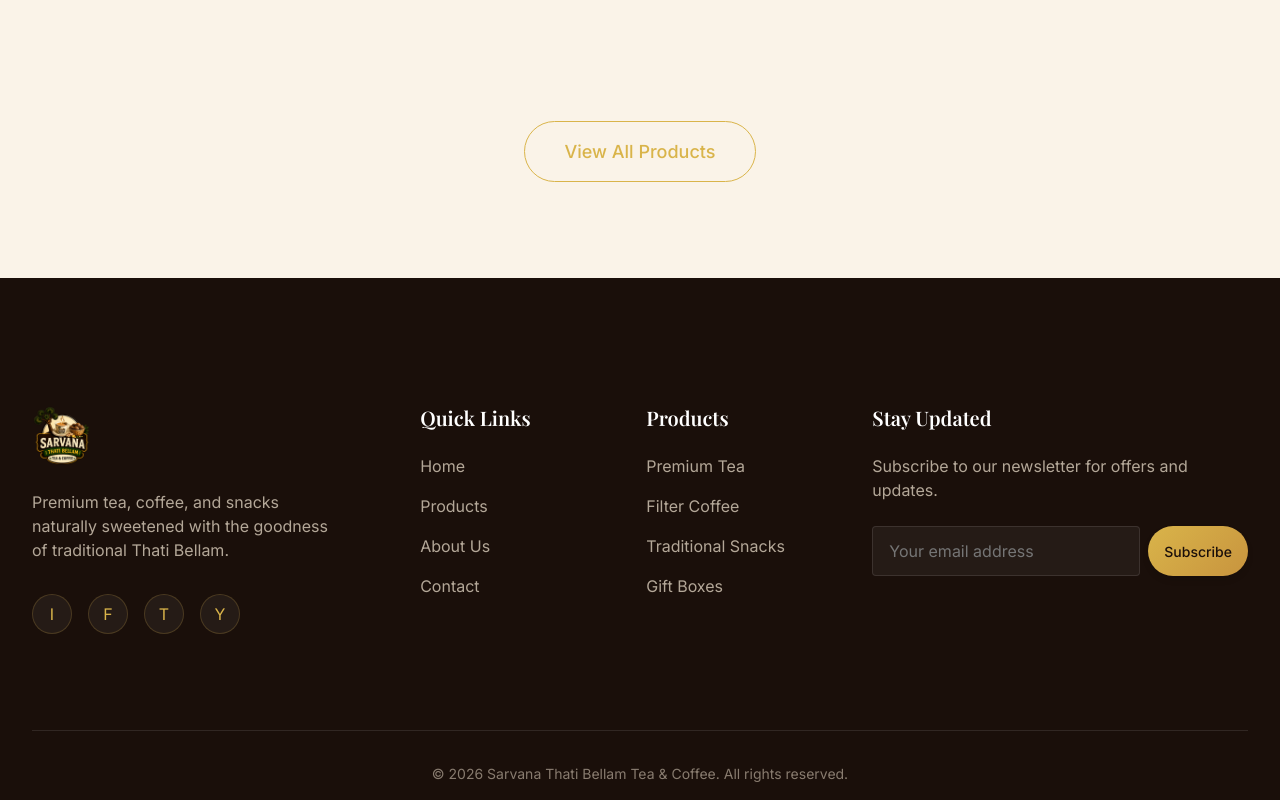
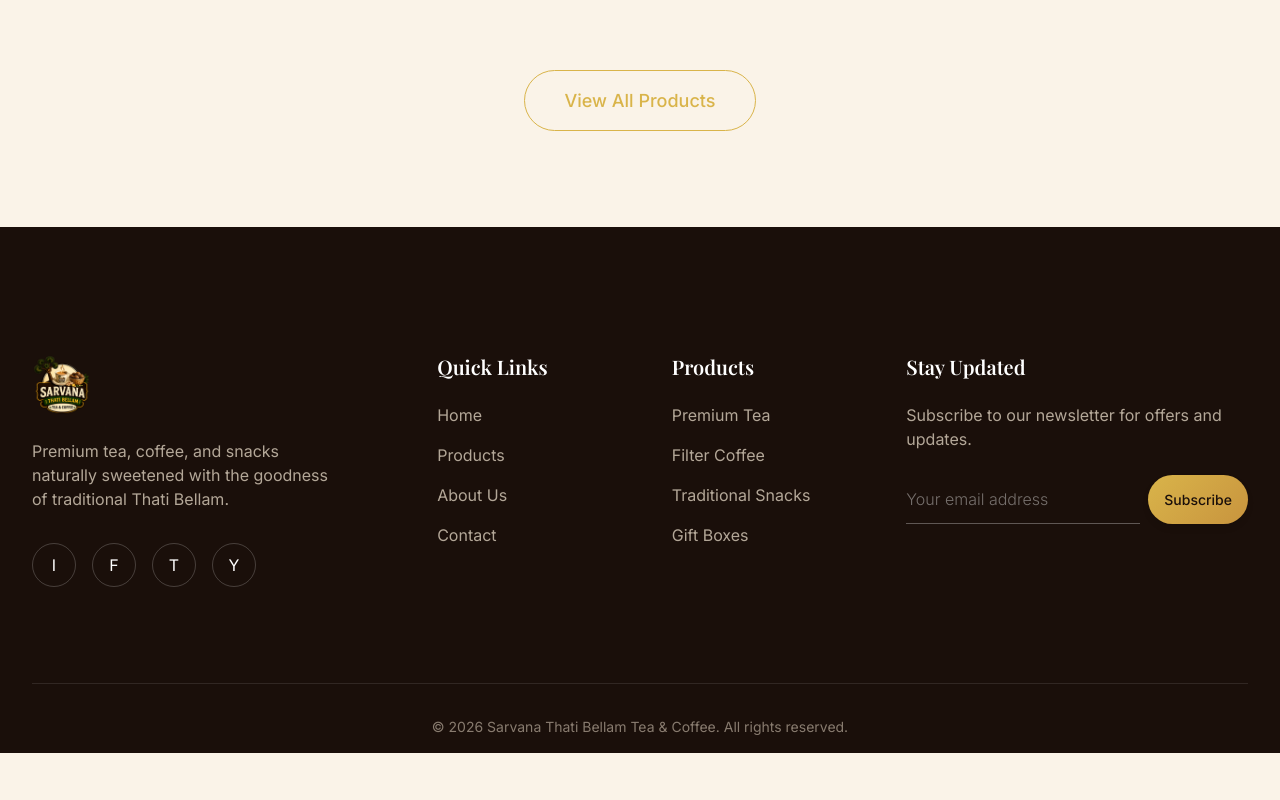
Before and after one commit to Rahul2749/Sarvana_Website, a React (Vite) app: page /products in a window 1280 px wide. Shown: the part 1913-2713 px from the top of the page. After the commit the page ends 2666 px from the top, so only its background shows below. Built offline with nearby package versions, Linux system fonts and the light colour scheme; a web font is replaced by a local one.

Commit message:
feat: enhance mobile responsiveness and premium feel

```diff
--- a/src/components/layout/Footer.css
+++ b/src/components/layout/Footer.css
@@ -8,11 +8,30 @@
 
 .footer-grid {
   display: grid;
-  grid-template-columns: repeat(2, 1fr);
-  gap: var(--spacing-xl) var(--spacing-md);
+  grid-template-columns: 1fr; /* Full width mobile by default */
+  gap: var(--spacing-2xl) var(--spacing-md);
   margin-bottom: var(--spacing-3xl);
   position: relative;
   z-index: 2;
+  text-align: center; /* Center everything on mobile for a curated look */
+}
+
+.footer-logo {
+  display: inline-block; /* Helps with centering */
+  height: 50px;
+  margin-bottom: var(--spacing-md);
+}
+
+.footer-description {
+  color: rgba(245, 232, 212, 0.7);
+  margin: 0 auto var(--spacing-lg) auto; /* Center text block */
+  max-width: 300px;
+}
+
+.social-links {
+  display: flex;
+  gap: var(--spacing-sm);
+  justify-content: center; /* Center icons */
 }
 
 .footer-brand {
@@ -27,6 +46,7 @@
   .footer-grid {
     grid-template-columns: 2fr 1fr 1fr 1.5fr;
     gap: var(--spacing-2xl);
+    text-align: left; /* Back to left-aligned on desktop */
   }
 
   .footer-brand {
@@ -35,6 +55,18 @@
 
   .footer-newsletter {
     grid-column: span 1;
+  }
+
+  .footer-logo {
+    height: 60px;
+  }
+
+  .footer-description {
+    margin: 0 0 var(--spacing-lg) 0; /* Un-center text block on desktop */
+  }
+
+  .social-links {
+    justify-content: flex-start; /* Un-center icons on desktop */
   }
 }
 
@@ -61,23 +93,23 @@
 }
 
 .social-link {
-  width: 40px;
-  height: 40px;
+  width: 44px; /* Slightly larger for touch targets */
+  height: 44px;
   border-radius: 50%;
-  background-color: rgba(255, 255, 255, 0.05);
+  background-color: transparent;
   display: flex;
   align-items: center;
   justify-content: center;
   transition: all var(--transition-normal);
-  color: var(--color-accent);
-  border: 1px solid rgba(217, 180, 74, 0.2);
+  color: var(--color-white);
+  border: 1px solid rgba(255, 255, 255, 0.2);
 }
 
 .social-link:hover {
   background-color: var(--color-accent);
   color: var(--color-primary-dark);
+  border-color: var(--color-accent);
   transform: translateY(-3px);
-  box-shadow: var(--shadow-glow);
 }
 
 .footer-links h3, .footer-newsletter h3 {
@@ -114,21 +146,36 @@
 .newsletter-form {
   display: flex;
   gap: var(--spacing-xs);
+  flex-direction: column; /* Stack input and button on mobile */
+}
+
+@media (min-width: 768px) {
+  .newsletter-form {
+    flex-direction: row;
+  }
 }
 
 .newsletter-form input {
   flex: 1;
-  padding: 0.75rem 1rem;
-  border-radius: var(--radius-sm);
-  border: 1px solid rgba(255, 255, 255, 0.1);
-  background-color: rgba(255, 255, 255, 0.05);
+  padding: 0.75rem 0;
+  border-radius: 0;
+  border: none;
+  border-bottom: 1px solid rgba(255, 255, 255, 0.3);
+  background-color: transparent;
   color: var(--color-white);
   outline: none;
   transition: border-color var(--transition-fast);
+  font-family: var(--font-body);
 }
 
 .newsletter-form input:focus {
   border-color: var(--color-accent);
+}
+
+/* Ensure placeholder is elegant */
+.newsletter-form input::placeholder {
+  color: rgba(255, 255, 255, 0.4);
+  font-weight: 300;
 }
 
 .footer-bottom {
--- a/src/components/layout/Navbar.css
+++ b/src/components/layout/Navbar.css
@@ -178,7 +178,7 @@
 .hamburger span {
   display: block;
   position: absolute;
-  height: 2px;
+  height: 1.5px;
   width: 100%;
   background-color: var(--color-accent);
   border-radius: var(--radius-full);
@@ -230,14 +230,14 @@
   right: 0;
   width: 100%;
   height: 100vh;
-  background: linear-gradient(135deg, rgba(26, 15, 10, 0.97) 0%, rgba(53, 31, 19, 0.99) 100%);
-  backdrop-filter: blur(25px);
-  -webkit-backdrop-filter: blur(25px);
+  background: rgba(26, 15, 10, 0.98);
+  backdrop-filter: blur(40px);
+  -webkit-backdrop-filter: blur(40px);
   z-index: var(--z-modal);
   display: flex;
   align-items: center;
   justify-content: center;
-  border-left: 1px solid rgba(217, 180, 74, 0.15);
+  border-left: 1px solid rgba(255, 255, 255, 0.05);
   overflow: hidden;
 }
 
@@ -261,9 +261,10 @@
 
 .mobile-link {
   font-family: var(--font-display);
-  font-size: var(--text-3xl);
+  font-size: clamp(2rem, 8vw, var(--text-3xl));
   color: var(--color-text-light);
-  font-weight: 600;
+  font-weight: 400;
+  letter-spacing: 1px;
   transition: color var(--transition-fast), transform var(--transition-fast);
   display: inline-block;
   position: relative;
--- a/src/components/products/ProductCard.css
+++ b/src/components/products/ProductCard.css
@@ -1,15 +1,15 @@
+/* Minimal Editorial Premium Approach */
 .product-card {
-  background: rgba(250, 243, 232, 0.65);
-  backdrop-filter: blur(12px);
-  -webkit-backdrop-filter: blur(12px);
-  border: 1px solid rgba(200, 148, 62, 0.22);
-  border-radius: var(--radius-lg);
-  overflow: hidden;
-  box-shadow: 0 8px 30px rgba(53, 31, 19, 0.04);
-  transition: all var(--transition-normal);
+  background: transparent;
+  border: none;
+  border-radius: 0;
+  overflow: visible;
+  box-shadow: none;
+  transition: all 0.4s ease;
   display: flex;
   flex-direction: column;
   height: 100%;
+  position: relative;
 }
 
 .product-card-inner {
@@ -17,38 +17,21 @@
   height: 100%;
   display: flex;
   flex-direction: column;
+  position: relative;
+  z-index: 1;
 }
 
 .product-card:hover {
-  transform: translateY(-6px);
-  border-color: var(--color-secondary);
-  box-shadow: 0 15px 35px rgba(200, 148, 62, 0.18);
-  background: rgba(250, 243, 232, 0.85);
+  transform: translateY(-4px);
 }
 
 .product-image-container {
   position: relative;
   width: 100%;
-  padding-top: 100%; /* 1:1 Aspect Ratio */
+  padding-top: 125%; /* Premium portrait aspect ratio (4:5) */
   overflow: hidden;
-  background-color: rgba(250, 243, 232, 0.35);
-}
-
-.product-image-container::after {
-  content: '';
-  position: absolute;
-  top: 0;
-  left: 0;
-  width: 100%;
-  height: 100%;
-  background: linear-gradient(135deg, rgba(200, 148, 62, 0.08), transparent);
-  opacity: 0;
-  transition: opacity var(--transition-normal);
-  pointer-events: none;
-}
-
-.product-card:hover .product-image-container::after {
-  opacity: 1;
+  background-color: rgba(0,0,0,0.03);
+  border-radius: var(--radius-md); /* Just a very subtle rounding for modern feel */
 }
 
 .product-image {
@@ -58,52 +41,57 @@
   width: 100%;
   height: 100%;
   object-fit: cover;
-  transition: transform var(--transition-slow);
+  transition: transform 1.2s cubic-bezier(0.2, 0.8, 0.2, 1), filter 0.8s ease;
+  will-change: transform;
 }
 
 .product-card:hover .product-image {
-  transform: scale(1.06);
+  transform: scale(1.05);
 }
 
 .product-badge {
   position: absolute;
-  top: var(--spacing-xs);
-  left: var(--spacing-xs);
-  padding: 0.3rem 0.8rem;
-  border-radius: var(--radius-full);
-  font-size: 10px;
-  font-weight: 700;
+  top: 12px;
+  left: 12px;
+  padding: 4px 10px;
+  font-size: 0.6rem;
+  font-family: var(--font-body);
+  font-weight: 600;
+  letter-spacing: 0.5px;
   text-transform: uppercase;
   z-index: 2;
-  box-shadow: 0 4px 10px rgba(0, 0, 0, 0.1);
-  letter-spacing: 0.5px;
+  background: #fff;
+  color: #000;
+  box-shadow: 0 4px 15px rgba(0,0,0,0.08);
+  border-radius: 2px;
 }
 
 .badge-bestseller {
-  background: linear-gradient(135deg, var(--color-secondary-light) 0%, var(--color-secondary) 100%);
-  color: var(--color-primary-dark);
+  background: var(--color-secondary-dark);
+  color: #fff;
 }
 
 .badge-new {
-  background: linear-gradient(135deg, var(--color-terracotta) 0%, #d36a36 100%);
-  color: var(--color-white);
+  background: var(--color-terracotta);
+  color: #fff;
 }
 
 .badge-organic {
-  background: linear-gradient(135deg, var(--color-green) 0%, #3d6a1d 100%);
-  color: var(--color-white);
+  background: var(--color-green);
+  color: #fff;
 }
 
+/* Quick Add button overlay */
 .product-actions-overlay {
   position: absolute;
   bottom: 0;
   left: 0;
-  width: 100%;
-  padding: var(--spacing-md);
-  background: linear-gradient(to top, rgba(0,0,0,0.5), transparent);
+  right: 0;
+  padding: 16px;
+  background: linear-gradient(to top, rgba(0,0,0,0.3) 0%, transparent 100%);
   opacity: 0;
   transform: translateY(10px);
-  transition: all var(--transition-normal);
+  transition: all 0.4s ease;
   display: flex;
   justify-content: center;
   z-index: 2;
@@ -116,10 +104,27 @@
 
 .add-to-cart-btn {
   width: 100%;
+  background: rgba(255, 255, 255, 0.95) !important;
+  color: #000 !important;
+  border: none !important;
+  font-family: var(--font-body) !important;
+  font-size: 0.75rem !important;
+  letter-spacing: 1px !important;
+  text-transform: uppercase !important;
+  font-weight: 500 !important;
+  padding: 12px 0 !important;
+  border-radius: 4px !important;
+  box-shadow: 0 4px 15px rgba(0,0,0,0.15) !important;
+  transition: all 0.3s ease !important;
+}
+
+.add-to-cart-btn:hover {
+  background: var(--color-primary-dark) !important;
+  color: #fff !important;
 }
 
 .product-info {
-  padding: var(--spacing-md);
+  padding: 16px 4px 0 4px; /* Minimal side padding */
   display: flex;
   flex-direction: column;
   flex: 1;
@@ -128,16 +133,20 @@
 .product-meta {
   display: flex;
   justify-content: space-between;
-  margin-bottom: var(--spacing-xs);
-  font-size: var(--text-sm);
+  margin-bottom: 6px;
+  font-size: 0.65rem;
+  font-family: var(--font-body);
   color: var(--color-text-muted);
 }
 
 .product-category {
-  font-weight: 500;
+  font-weight: 600;
   text-transform: uppercase;
-  letter-spacing: 0.5px;
-  color: var(--color-terracotta);
+  letter-spacing: 1px;
+}
+
+.product-weight {
+  opacity: 0.7;
 }
 
 .product-title-link {
@@ -146,100 +155,100 @@
 
 .product-name {
   font-family: var(--font-display);
-  font-size: var(--text-lg);
+  font-size: 1.15rem;
+  font-weight: 500;
+  line-height: 1.3;
   color: var(--color-primary-dark);
-  margin-bottom: var(--spacing-xs);
+  margin-bottom: 6px;
   transition: color var(--transition-fast);
-  display: -webkit-box;
-  -webkit-line-clamp: 2;
-  -webkit-box-orient: vertical;
-  overflow: hidden;
 }
 
 .product-title-link:hover .product-name {
-  color: var(--color-accent);
+  color: var(--color-secondary-dark);
 }
 
 .product-rating {
   display: flex;
   align-items: center;
-  gap: var(--spacing-xs);
-  margin-bottom: var(--spacing-md);
-  font-size: var(--text-sm);
+  gap: 6px;
+  margin-bottom: 12px;
+  font-size: 0.7rem;
 }
 
 .stars {
-  color: var(--color-accent);
-  letter-spacing: 2px;
+  color: var(--color-secondary-dark);
+  letter-spacing: 1px;
 }
 
 .stars-empty {
-  color: #E2E8F0;
+  color: #e0d5c1;
 }
 
 .review-count {
   color: var(--color-text-muted);
+  font-size: 0.7rem;
+  opacity: 0.7;
 }
 
 .product-bottom {
   margin-top: auto;
   display: flex;
+  align-items: center;
   justify-content: space-between;
-  align-items: center;
-  padding-top: var(--spacing-md);
-  border-top: 1px solid var(--color-surface-dark);
 }
 
 .product-price {
-  font-size: var(--text-xl);
-  font-weight: 700;
-  color: var(--color-primary);
+  font-family: var(--font-body);
+  font-size: 1.1rem;
+  font-weight: 600;
+  color: var(--color-primary-dark);
 }
 
-/* Compact Mobile Card Rules (2-columns in a row) */
+.view-details-btn {
+  background: transparent !important;
+  color: var(--color-text-muted) !important;
+  border: none !important;
+  border-bottom: 1px solid rgba(0,0,0,0.15) !important;
+  padding: 0 0 2px 0 !important;
+  font-size: 0.7rem !important;
+  text-transform: uppercase !important;
+  letter-spacing: 1px !important;
+  font-weight: 500 !important;
+  border-radius: 0 !important;
+  transition: all 0.3s ease !important;
+}
+
+.view-details-btn:hover {
+  color: var(--color-primary-dark) !important;
+  border-bottom-color: var(--color-primary-dark) !important;
+  background: transparent !important;
+  box-shadow: none !important;
+  transform: none !important;
+}
+
+/* Mobile Adjustments */
 @media (max-width: 640px) {
-  .product-info {
-    padding: var(--spacing-sm);
+  .product-image-container {
+    padding-top: 130%;
   }
 
-  .product-meta {
-    font-size: 11px;
-    margin-bottom: 2px;
+  .product-info {
+    padding: 12px 2px 0 2px;
   }
 
   .product-name {
-    font-size: 0.95rem;
+    font-size: 1rem;
     margin-bottom: 4px;
-    line-height: 1.3;
-  }
-
-  .product-rating {
-    margin-bottom: var(--spacing-sm);
-    font-size: 11px;
-    gap: 2px;
-  }
-
-  .stars {
-    letter-spacing: 0.5px;
-  }
-
-  .product-bottom {
-    padding-top: var(--spacing-sm);
   }
 
   .product-price {
-    font-size: 1.1rem;
-  }
-
-  .view-details-btn {
-    padding: 0.25rem 0.5rem;
-    font-size: 10px;
+    font-size: 1rem;
   }
 
   .product-badge {
-    padding: 0.2rem 0.5rem;
-    font-size: 8px;
-    top: var(--spacing-xs);
-    left: var(--spacing-xs);
+    top: 8px;
+    left: 8px;
+    padding: 2px 8px;
+    font-size: 0.55rem;
   }
 }
--- a/src/styles/index.css
+++ b/src/styles/index.css
@@ -32,29 +32,29 @@
   --font-body: 'Inter', sans-serif;
   --font-accent: 'Cormorant Garamond', serif;
 
-  /* Font Sizes */
+  /* Fluid Font Sizes for Premium Mobile */
   --text-xs: 0.75rem;
   --text-sm: 0.875rem;
   --text-base: 1rem;
-  --text-lg: 1.125rem;
-  --text-xl: 1.25rem;
-  --text-2xl: 1.5rem;
-  --text-3xl: 1.875rem;
-  --text-4xl: 2.25rem;
-  --text-5xl: 3rem;
-  --text-6xl: 3.75rem;
-  --text-7xl: 4.5rem;
-  --text-hero: clamp(3rem, 8vw, 7rem);
+  --text-lg: clamp(1rem, 2vw, 1.125rem);
+  --text-xl: clamp(1.125rem, 2.5vw, 1.25rem);
+  --text-2xl: clamp(1.25rem, 3vw, 1.5rem);
+  --text-3xl: clamp(1.5rem, 4vw, 1.875rem);
+  --text-4xl: clamp(1.75rem, 5vw, 2.25rem);
+  --text-5xl: clamp(2rem, 6vw, 3rem);
+  --text-6xl: clamp(2.5rem, 7vw, 3.75rem);
+  --text-7xl: clamp(3rem, 8vw, 4.5rem);
+  --text-hero: clamp(2.5rem, 8vw, 7rem);
 
-  /* Spacing */
+  /* Fluid Spacing */
   --spacing-xs: 0.5rem;
-  --spacing-sm: 1rem;
-  --spacing-md: 1.5rem;
-  --spacing-lg: 2rem;
-  --spacing-xl: 3rem;
-  --spacing-2xl: 4rem;
-  --spacing-3xl: 6rem;
-  --spacing-4xl: 8rem;
+  --spacing-sm: clamp(0.75rem, 2vw, 1rem);
+  --spacing-md: clamp(1rem, 3vw, 1.5rem);
+  --spacing-lg: clamp(1.5rem, 4vw, 2rem);
+  --spacing-xl: clamp(2rem, 6vw, 3rem);
+  --spacing-2xl: clamp(2.5rem, 8vw, 4rem);
+  --spacing-3xl: clamp(3rem, 10vw, 6rem);
+  --spacing-4xl: clamp(4rem, 12vw, 8rem);
 
   /* Shadows */
   --shadow-sm: 0 1px 2px rgba(0, 0, 0, 0.05);
```
